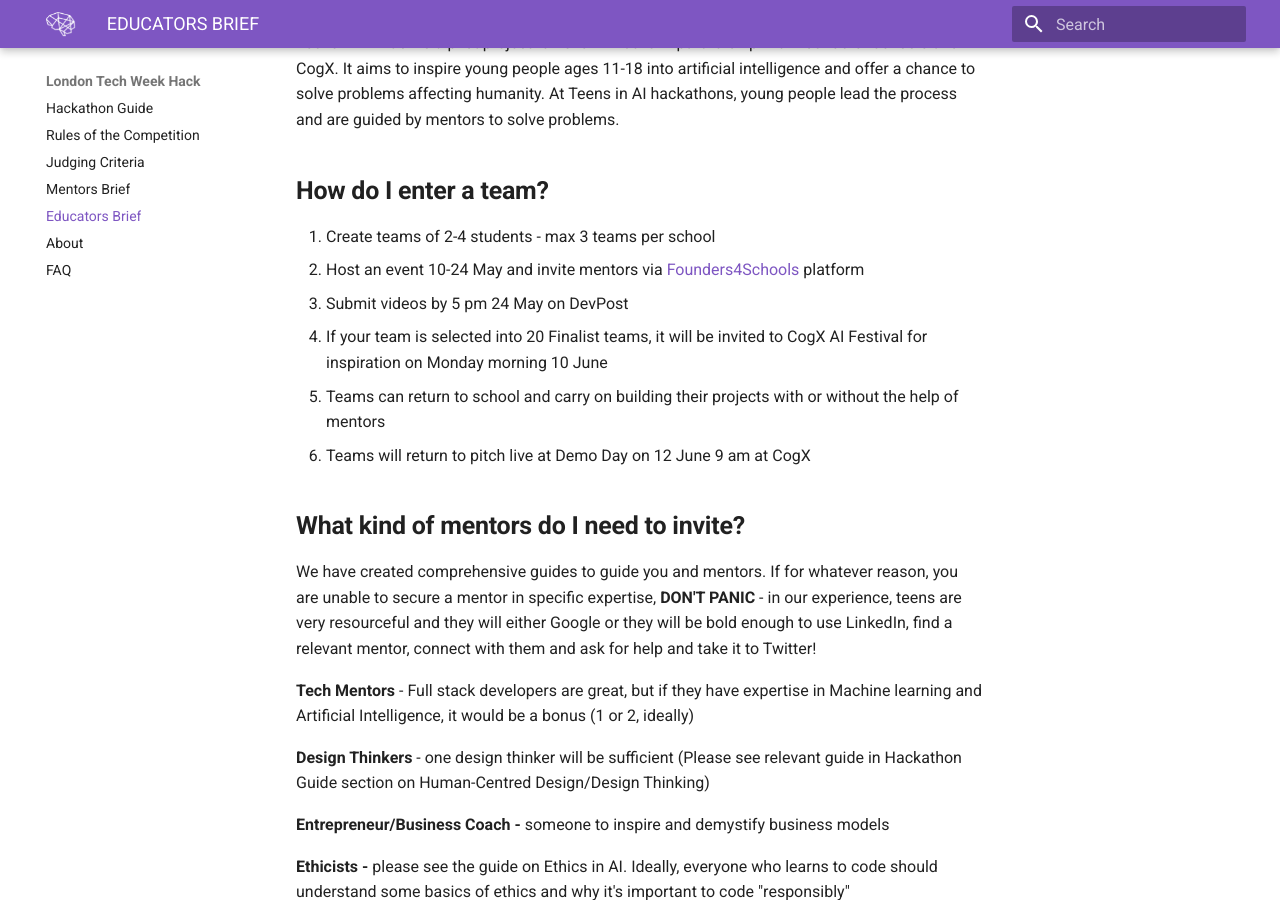
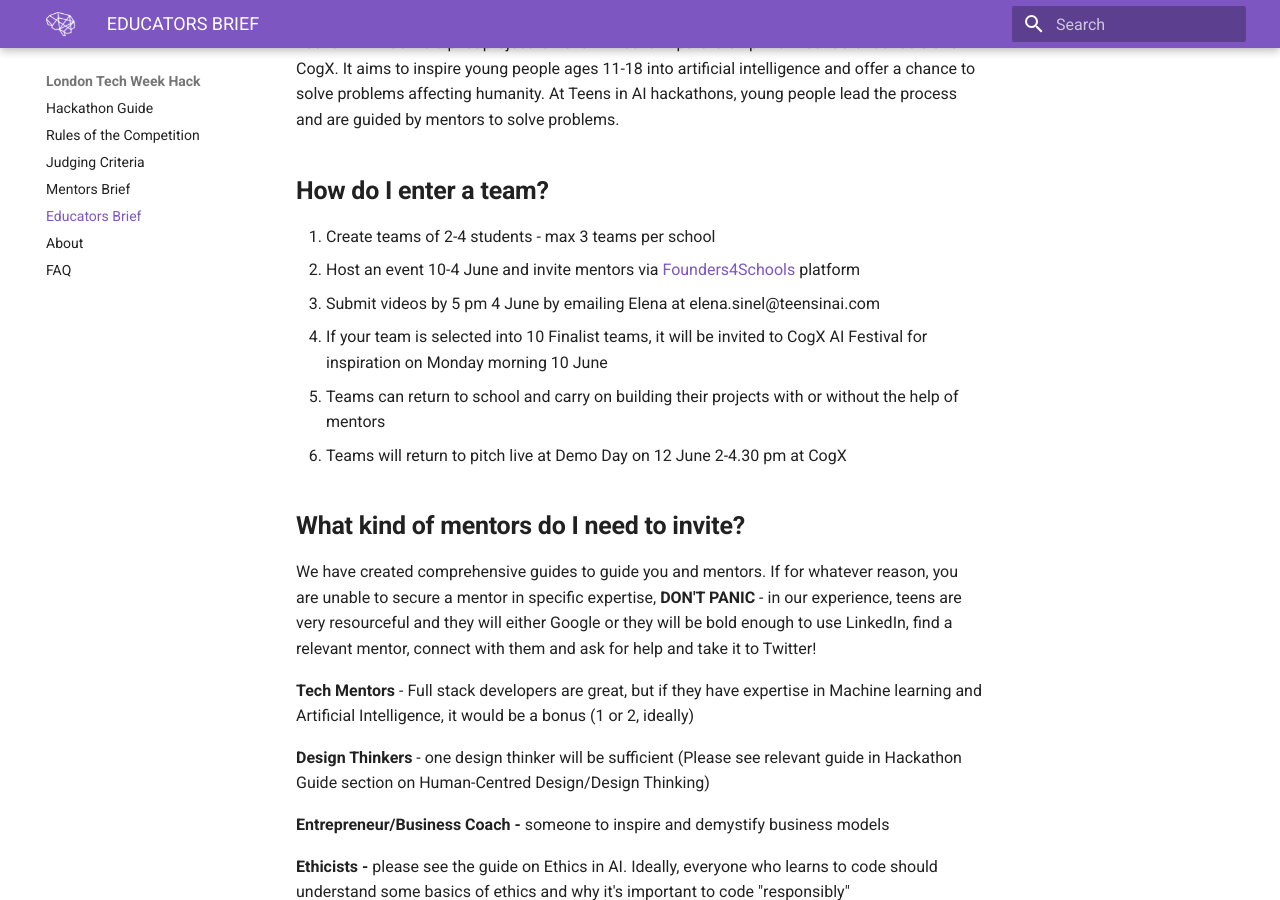
Before and after one commit to elenasinel/tech-week, an MkDocs documentation site: the page built from docs/educators.md, in a window 1280 px wide and 900 px high, scrolled down 1679 px. Built offline with MkDocs 1.6.1 and Material for MkDocs 9.7.7, drawn with Linux system fonts in a browser that asks for light colours.

Commit message:
Update Documentation “educators”

```diff
--- a/docs/educators.md
+++ b/docs/educators.md
@@ -69,11 +69,11 @@
 ## **How do I enter a team?**
 
 1. Create teams of 2-4 students - max 3 teams per school
-2. Host an event 10-24 May and invite mentors via [Founders4Schools](https://www.founders4schools.org.uk/partners/teensinai/) platform
-3. Submit videos by 5 pm 24 May on DevPost
-4. If your team is selected into 20 Finalist teams, it will be invited to CogX AI Festival for inspiration on Monday morning 10 June
+2. Host an event 10-4 June and invite mentors via [Founders4Schools](https://www.founders4schools.org.uk/partners/teensinai/) platform
+3. Submit videos by 5 pm 4 June by emailing Elena at elena.sinel@teensinai.com
+4. If your team is selected into 10 Finalist teams, it will be invited to CogX AI Festival for inspiration on Monday morning 10 June
 5. Teams can return to school and carry on building their projects with or without the help of mentors
-6. Teams will return to pitch live at Demo Day on 12 June 9 am at CogX
+6. Teams will return to pitch live at Demo Day on 12 June 2-4.30 pm at CogX
 
 ## **What kind of mentors do I need to invite?**
 
```
